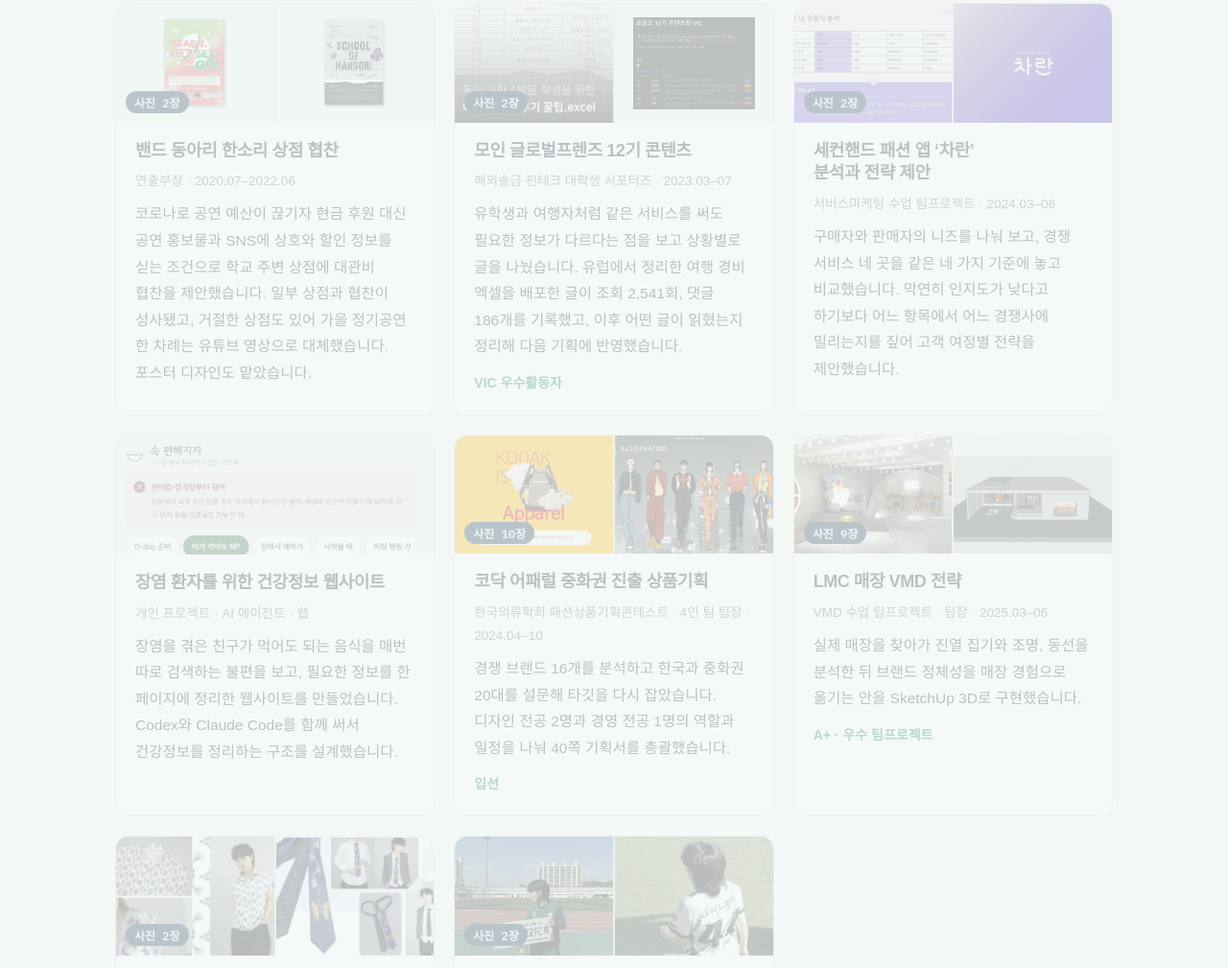
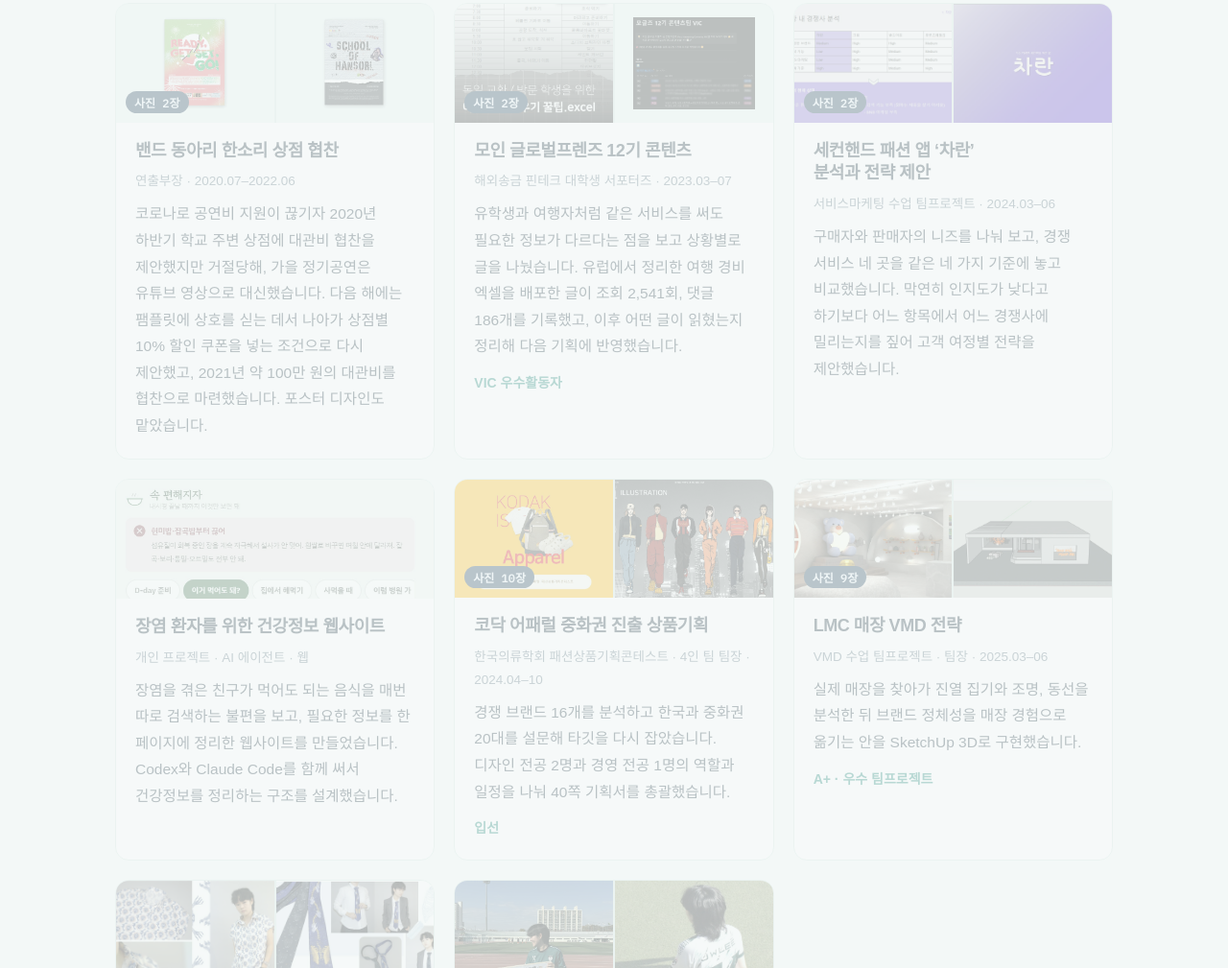
Before and after one commit to jiwonlee430/jiwonlee430.github.io, a plain HTML site: page fdo/index.html in a window 1280 px wide. Shown: the part 6384-7393 px from the top of the page at 96% size. Drawn offline with Linux system fonts and the light colour scheme; a web font is replaced by a local one.

Commit message:
Update 한소리 sponsorship text

```diff
--- a/fdo/index.html
+++ b/fdo/index.html
@@ -644,7 +644,7 @@
         <div class="txt">
           <h3>밴드 동아리 한소리 상점 협찬</h3>
           <p class="where">연출부장 · 2020.07–2022.06</p>
-          <p>코로나로 공연 예산이 끊기자 현금 후원 대신 공연 홍보물과 SNS에 상호와 할인 정보를 싣는 조건으로 학교 주변 상점에 대관비 협찬을 제안했습니다. 일부 상점과 협찬이 성사됐고, 거절한 상점도 있어 가을 정기공연 한 차례는 유튜브 영상으로 대체했습니다. 포스터 디자인도 맡았습니다.</p>
+          <p>코로나로 공연비 지원이 끊기자 2020년 하반기 학교 주변 상점에 대관비 협찬을 제안했지만 거절당해, 가을 정기공연은 유튜브 영상으로 대신했습니다. 다음 해에는 팸플릿에 상호를 싣는 데서 나아가 상점별 10% 할인 쿠폰을 넣는 조건으로 다시 제안했고, 2021년 약 100만 원의 대관비를 협찬으로 마련했습니다. 포스터 디자인도 맡았습니다.</p>
         </div>
       </article>
       <article class="reveal">
```
